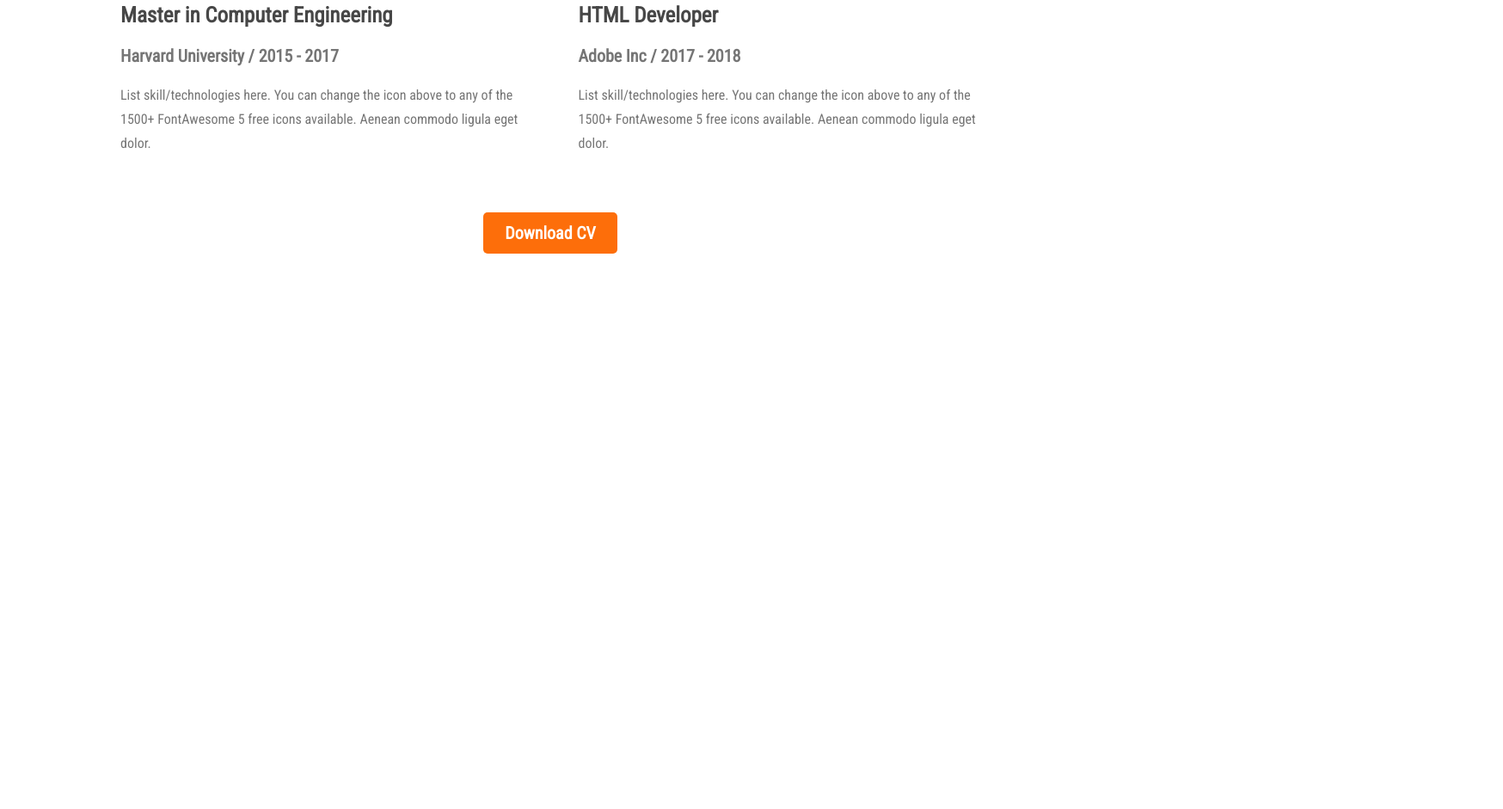
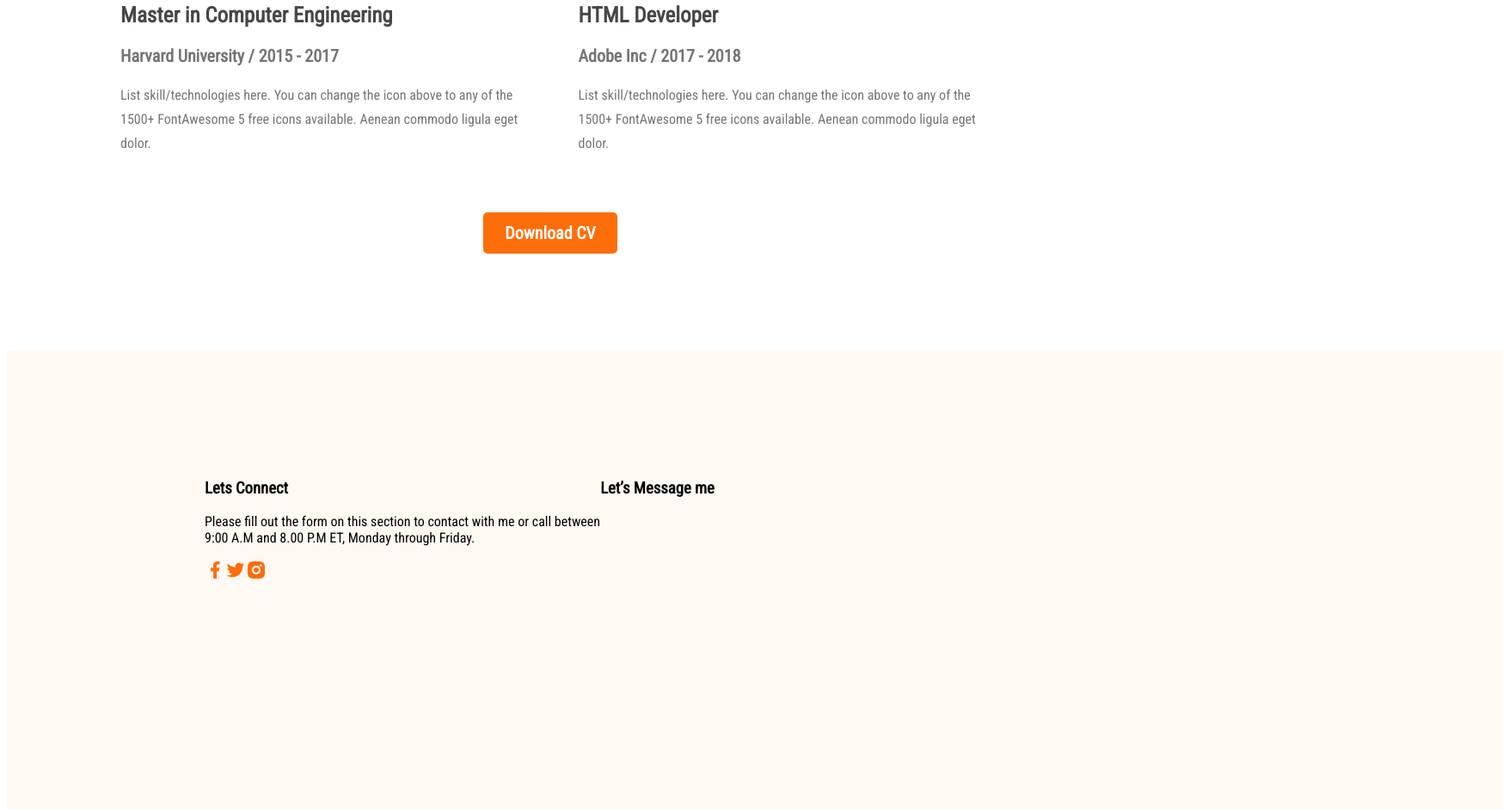
Before and after one commit to Horidas-Roy/Web-Developer-Portfolio, a plain HTML site: page index.html in a window 1280 px wide. Shown: the part 2849-3790 px from the top of the page at 86% size, 1748 px wide, since content can reach past the window. Before the commit the page ends 3152 px from the top, so only its background shows below. Drawn offline with nearby package versions, Linux system fonts and the light colour scheme.

Commit message:
footer is processing

```diff
--- a/index.html
+++ b/index.html
@@ -194,6 +194,18 @@
         </div>
       </section>
     </main>
-    <footer></footer>
+    <footer>
+        <div class="footer-container">
+            <div class="footer-colum">
+                <h3 class="footer-colum-tittle">Lets Connect</h3>
+                <p class="footer-description">Please fill out the form on this section to contact with me or call between <br> 9:00 A.M and 8.00 P.M ET, Monday through Friday.</p>
+                <div class="social-links">
+                    <a href=""><img src="./images/icons/facebook.png" alt=""></a><a href=""><img src="./images/icons/twitter.png" alt=""></a><a href=""><img src="./images/icons/insta.png" alt=""></a>
+                </div>
+            </div>
+            <div class="footer-colum"></div>
+            <h3 class="footer-colum-tittle">Let’s Message me</h3>
+        </div>
+    </footer>
   </body>
 </html>
--- a/style.css
+++ b/style.css
@@ -189,4 +189,14 @@ main section {
 .download-cv{
     text-align: center;
     margin-top: 50px;
+    margin-bottom: 113px;
 }
+/* footer related style */
+.footer-container{
+    display: flex;
+
+    background: #FFF8F3;
+    width: 100vw;
+    height: 400px;
+   padding: 130px 230px;
+}
```
